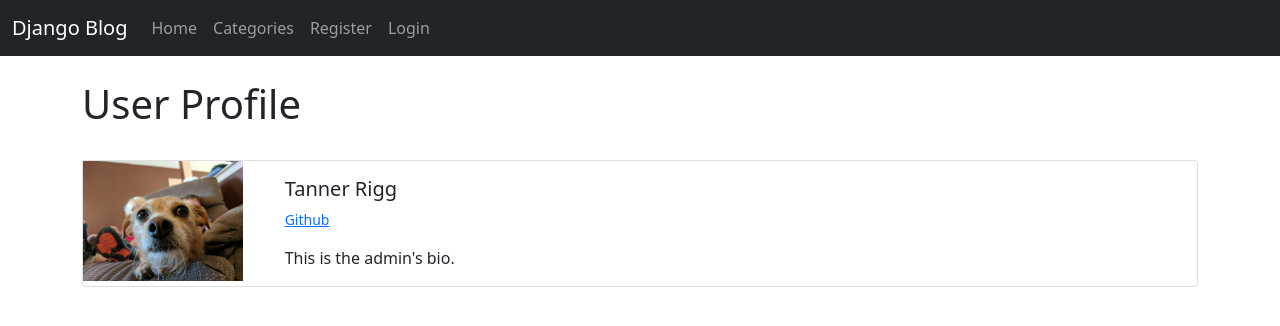
After one commit to trigg8/Django_Blog, a Django app: page /members/1/profile/ in a window 1280 px wide. The commit adds this page. Shown: the top 326 px of the page. Run offline with Django 4.2, Linux system fonts and the light colour scheme; data comes from the database, SQL or seed files in the repository; some libraries are stand-ins or nearby versions.

Commit message:
created user profile page

```diff
--- /dev/null
+++ b/members/templates/registration/user_profile.html
@@ -0,0 +1,51 @@
+{% extends 'base.html' %}
+{% load static %}
+
+
+{% block title %}
+    {{ page_user }}'s Profile
+{% endblock %}
+
+{% block content %}
+
+<h1>User Profile</h1>
+<br>
+<div class="card mb-3">
+    <div class="row g-0">
+      <div class="col-md-2">
+    {% if page_user.profile_pic %}
+        <img src="{{ page_user.profile_pic.url }}" class="img-fluid" style="max-width: 10rem;">
+
+    {% else %}
+        <img src="{% static 'theblog/images/default_profile_pic.png' %}" class="img-fluid" style="max-width: 10rem;">
+    {% endif %}
+      </div>
+      <div class="col-md-10">
+        <div class="card-body">
+          <h5 class="card-title">{{ page_user.user.first_name }} {{ page_user.user.last_name }}</h5>
+            <p class="small text-muted">
+
+                {% if page_user.website_url %}
+                    <a href="{{ page_user.website_url }}">Website</a> |
+                {% endif %}
+                {% if page_user.facebook_url %}
+                    <a href="{{ page_user.facebook_url }}">Facebook</a> |
+                {% endif %}
+                {% if page_user.twitter_url %}
+                    <a href="{{ page_user.twitter_url }}">Twitter</a> |
+                {% endif %}
+                {% if page_user.instagram_url %}
+                    <a href="{{ page_user.instagram_url }}">Instagram</a> |
+                {% endif %}
+                {% if page_user.github_url %}
+                    <a href="{{ page_user.github_url }}">Github</a>
+                {% endif %}
+            </p>
+          <p class="card-text">{{ page_user.bio }}</p>
+        </div>
+      </div>
+    </div>
+  </div>
+
+
+{% endblock %}
--- a/members/urls.py
+++ b/members/urls.py
@@ -1,5 +1,5 @@
 from django.urls import path
-from .views import UserRegisterView, UserEditView, PasswordsChangeView
+from .views import ShowProfilePageView, UserRegisterView, UserEditView, PasswordsChangeView
 #from django.contrib.auth import views as auth_views
 from . import views
 
@@ -8,5 +8,6 @@ urlpatterns = [
     path('edit_profile/', UserEditView.as_view(), name="edit_profile"),
     #path('password/', auth_views.PasswordChangeView.as_view(template_name="registration/change-password.html")),
     path('password/', PasswordsChangeView.as_view(template_name="registration/change-password.html")),
-    path('password_success', views.password_success, name="password_success")
+    path('password_success', views.password_success, name="password_success"),
+    path('<int:pk>/profile/', ShowProfilePageView.as_view(), name='show_profile_page')
 ]
--- a/members/views.py
+++ b/members/views.py
@@ -1,9 +1,24 @@
-from django.shortcuts import render
+from theblog.models import Profile
+from django.shortcuts import get_object_or_404, render
 from django.views import generic
+from django.views.generic import DetailView
 from django.contrib.auth.forms import UserCreationForm, UserChangeForm, PasswordChangeForm
 from django.contrib.auth.views import PasswordChangeView
 from django.urls import reverse_lazy
 from .forms import EditProfileForm, SignUpForm, PasswordChangingForm
+
+
+class ShowProfilePageView(DetailView):
+    model = Profile
+    template_name = 'registration/user_profile.html'
+
+    def get_context_data(self, *args, **kwargs):
+        context = super(ShowProfilePageView, self).get_context_data(*args, **kwargs)
+
+        page_user = get_object_or_404(Profile, id=self.kwargs['pk'])
+
+        context['page_user'] = page_user
+        return context
 
 class UserRegisterView(generic.CreateView):
     form_class = SignUpForm
--- a/theblog/templates/article_details.html
+++ b/theblog/templates/article_details.html
@@ -64,6 +64,9 @@
         <div class="card-body">
           <h5 class="card-title">{{ post.author.first_name }} {{ post.author.last_name }}</h5>
             <p class="small text-muted">
+
+                <a href="{% url 'show_profile_page' post.author.profile.id %}">Profile Page</a> |
+
                 {% if post.author.profile.website_url %}
                     <a href="{{ post.author.profile.website_url }}">Website</a> |
                 {% endif %}
```
